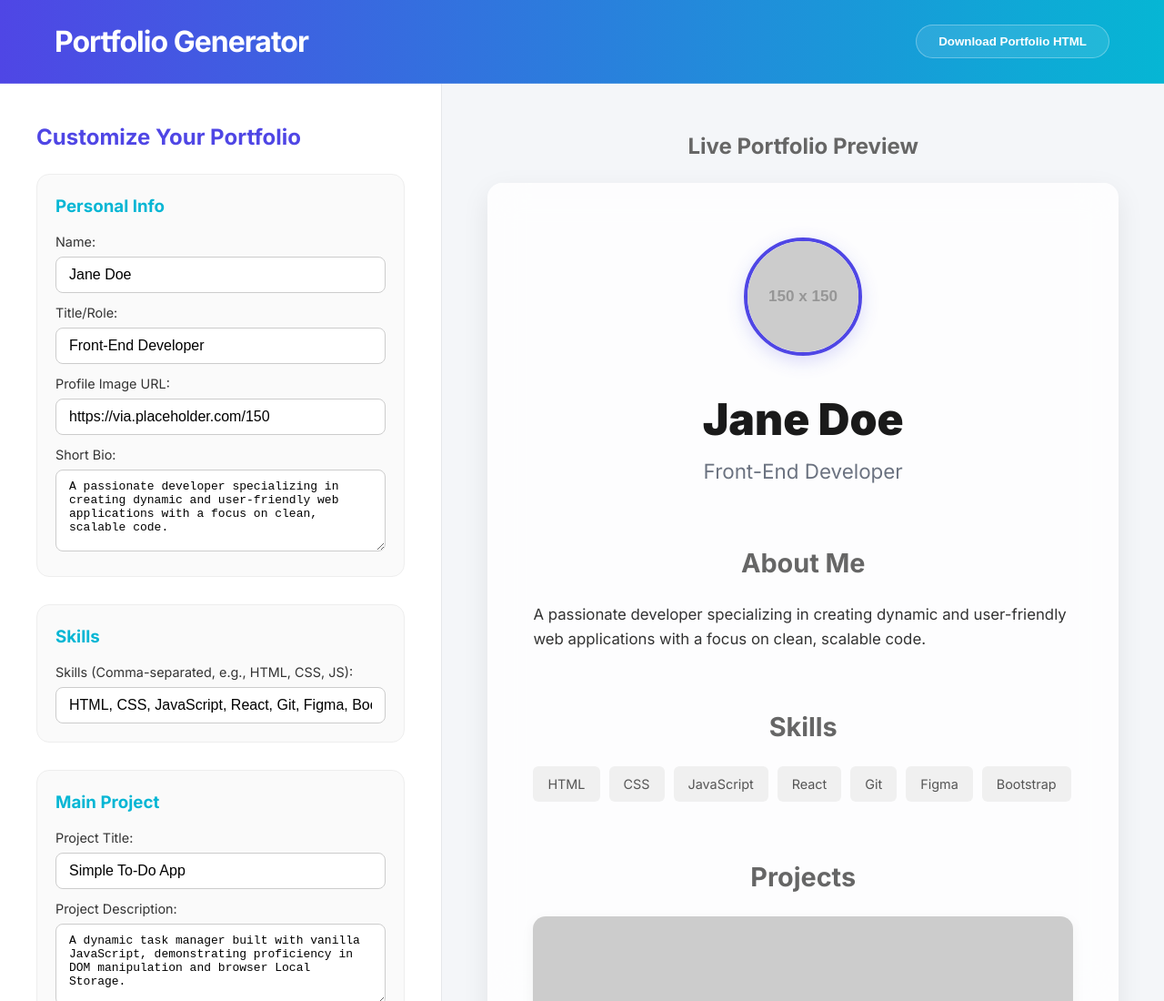
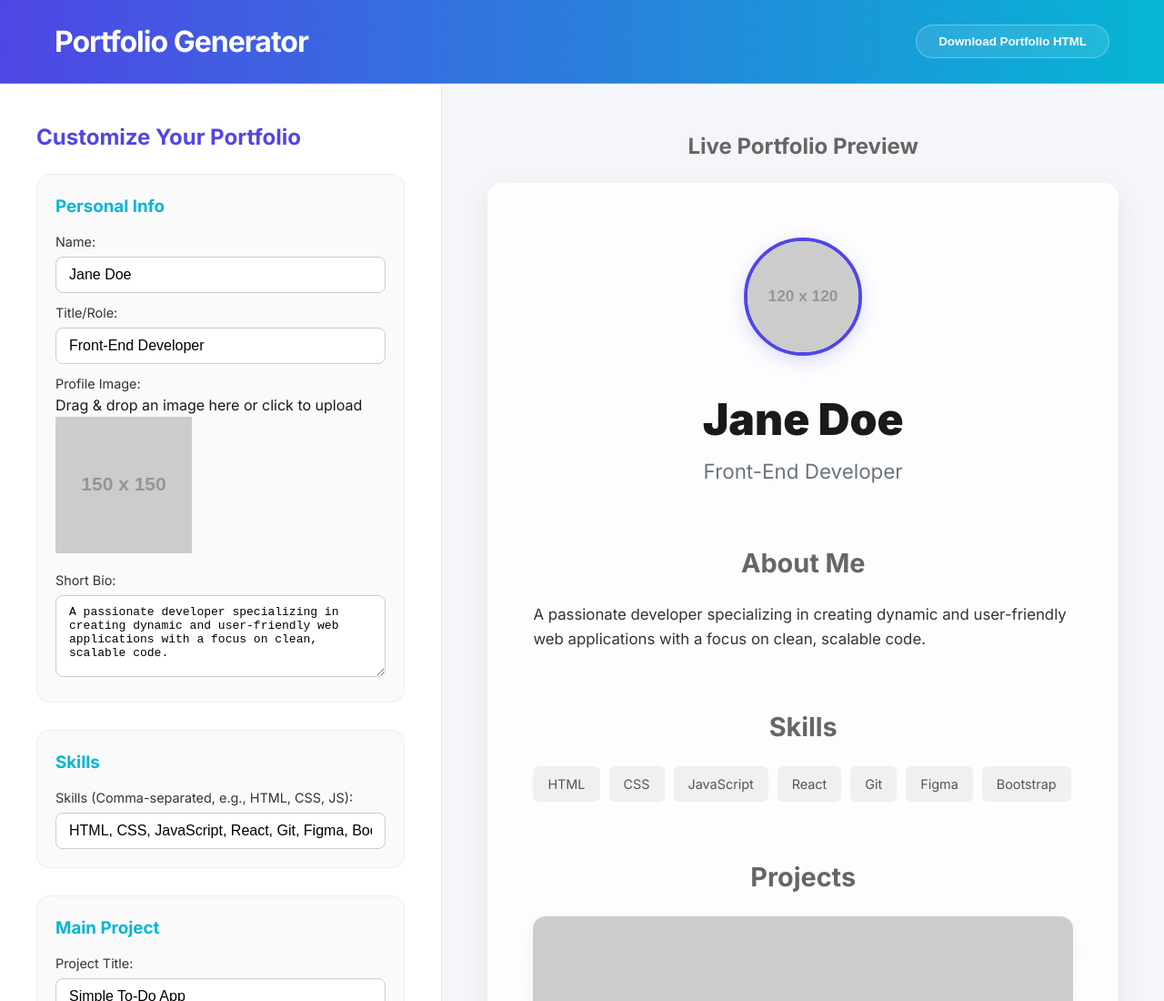
Before and after one commit to Narasima25/Portfolio-NM, a plain HTML site: page index.html in a window 1280 px wide. Shown: the top 1100 px of the page at 91% size. Drawn offline with Linux system fonts and the light colour scheme; placeholder pictures from the web are drawn by us.

Commit message:
Update index.html

```diff
--- a/index.html
+++ b/index.html
@@ -1,10 +1,10 @@
 <!DOCTYPE html>
 <html lang="en">
 <head>
-    <meta charset="UTF-8">
-    <meta name="viewport" content="width=device-width, initial-scale=1.0">
+  <meta charset="UTF-8" />
+  <meta name="viewport" content="width=device-width, initial-scale=1.0" />
   <title>Professional Portfolio Generator</title>
-    <link rel="stylesheet" href="style.css">
+  <link rel="stylesheet" href="style.css" />
 </head>
 <body>
 
@@ -14,19 +14,26 @@
   </header>
 
   <div class="main-layout">
+    <!-- LEFT INPUT PANEL -->
     <div id="input-panel">
       <h2>Customize Your Portfolio</h2>
 
       <section class="input-section">
         <h3>Personal Info</h3>
+
         <label for="nameInput">Name:</label>
         <input type="text" id="nameInput" value="Jane Doe" oninput="generatePortfolio()">
 
         <label for="titleInput">Title/Role:</label>
         <input type="text" id="titleInput" value="Front-End Developer" oninput="generatePortfolio()">
 
-                <label for="profileImgInput">Profile Image URL:</label>
-                <input type="url" id="profileImgInput" value="https://via.placeholder.com/150" oninput="generatePortfolio()">
+        <!-- DRAG & DROP UPLOAD AREA -->
+        <label for="profileImgInput">Profile Image:</label>
+        <div id="uploadArea" class="upload-area">
+          <p>Drag & drop an image here or click to upload</p>
+          <input type="file" id="profileImgInput" accept="image/*" hidden>
+          <img id="previewImg" src="https://via.placeholder.com/150" alt="Profile Preview">
+        </div>
 
         <label for="bioInput">Short Bio:</label>
         <textarea id="bioInput" oninput="generatePortfolio()">A passionate developer specializing in creating dynamic and user-friendly web applications with a focus on clean, scalable code.</textarea>
@@ -63,10 +70,10 @@
       </section>
     </div>
 
+    <!-- RIGHT PREVIEW PANEL -->
     <div id="preview-panel">
       <h2>Live Portfolio Preview</h2>
-            <div id="portfolio-output">
-                </div>
+      <div id="portfolio-output"></div>
     </div>
   </div>
 
```
Lines whose indentation alone changed are shown as unchanged.
